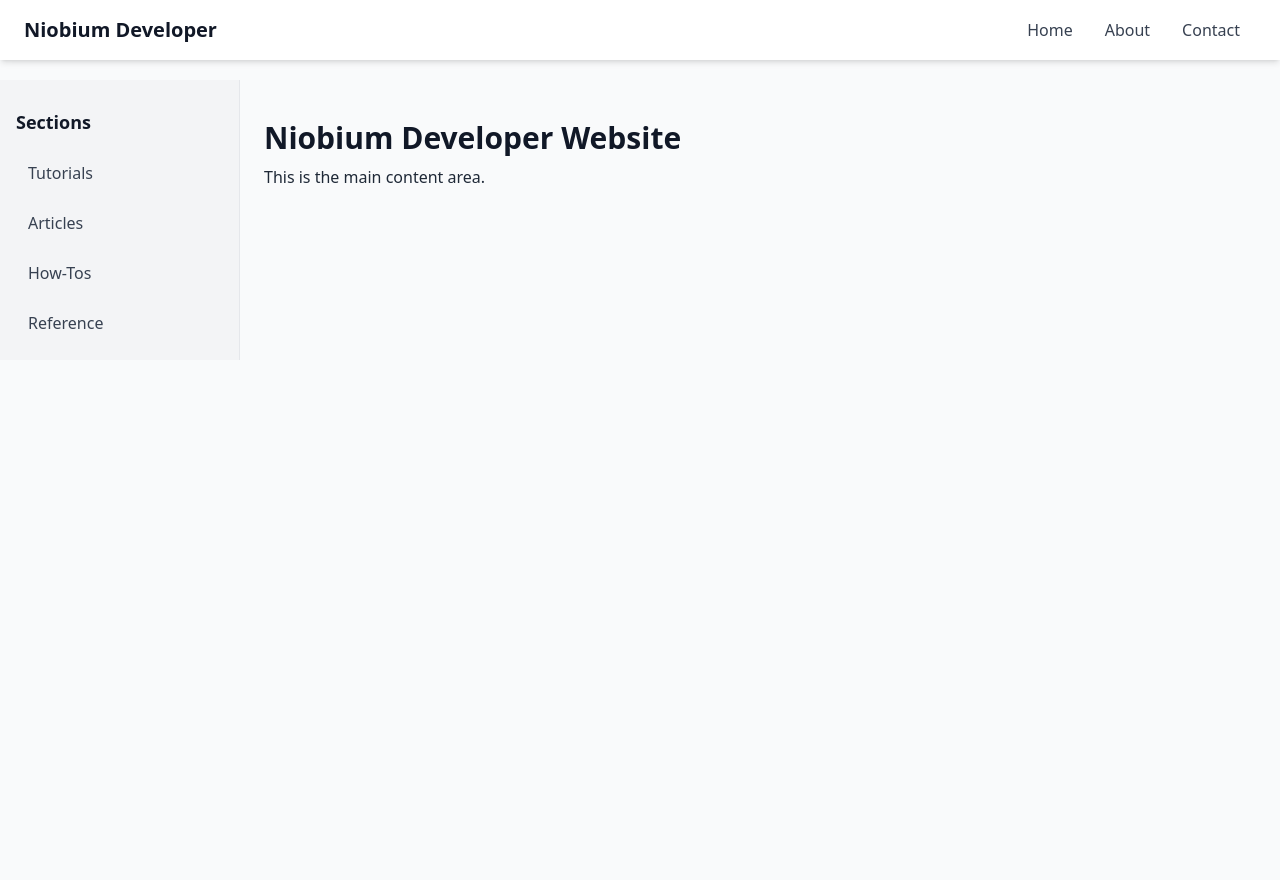
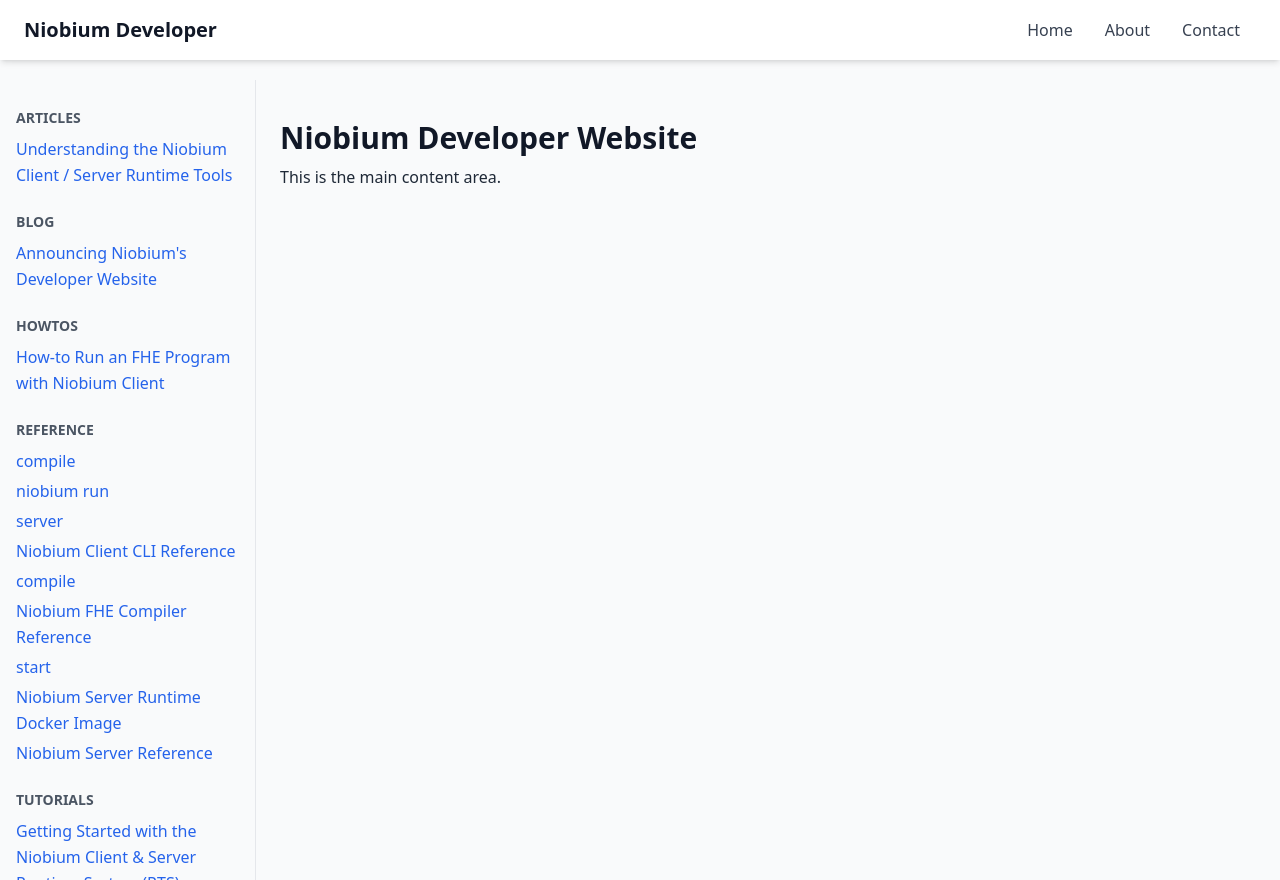
Before and after one commit to NiobiumInc/niobium-sdk, a Next.js app in the folder web/: page / in a window 1280 px wide. Before the commit the page ends 800 px from the top, so only its background shows below. Built offline with nearby package versions, Linux system fonts and the light colour scheme.

Commit message:
Add links to content in sidebar.

```diff
--- a/web/app/layout.tsx
+++ b/web/app/layout.tsx
@@ -1,4 +1,6 @@
 import React from "react";
+import { Sidebar } from '@/components/Sidebar';
+import { getDocsMetadata } from '@/lib/getDocsMetadata';
 import "./globals.css";
 
 export const metadata = {
@@ -7,6 +9,8 @@ export const metadata = {
 };
 
 export default function Layout({ children }: { children: React.ReactNode }) {
+  const docs = getDocsMetadata();
+
   return (
     <html lang="en">
       <body className="min-h-screen bg-gray-50 text-gray-800 font-sans">
@@ -41,45 +45,7 @@ export default function Layout({ children }: { children: React.ReactNode }) {
 
         <div className="flex pt-20 max-w-7xl mx-auto">
           {/* Side Context Menu */}
-          <aside className="w-60 bg-gray-100 p-4 border-r border-gray-200">
-            <h2 className="text-lg font-bold text-gray-900 mb-4">
-              Sections
-            </h2>
-            <ul className="space-y-2">
-              <li>
-                <a
-                  href="#"
-                  className="block px-3 py-2 rounded-md text-gray-700 hover:bg-gray-200 transition"
-                >
-                  Tutorials
-                </a>
-              </li>
-              <li>
-                <a
-                  href="#"
-                  className="block px-3 py-2 rounded-md text-gray-700 hover:bg-gray-200 transition"
-                >
-                  Articles
-                </a>
-              </li>
-              <li>
-                <a
-                  href="#"
-                  className="block px-3 py-2 rounded-md text-gray-700 hover:bg-gray-200 transition"
-                >
-                  How-Tos
-                </a>
-              </li>
-              <li>
-                <a
-                  href="#"
-                  className="block px-3 py-2 rounded-md text-gray-700 hover:bg-gray-200 transition"
-                >
-                  Reference
-                </a>
-              </li>
-            </ul>
-          </aside>
+          <Sidebar docs={docs} />
 
           {/* Main Content Pane */}
           <main className="flex-1 p-6">
--- /dev/null
+++ b/web/components/Sidebar.tsx
@@ -0,0 +1,65 @@
+import Link from 'next/link';
+import type { DocsBySection } from '@/lib/getDocsMetadata';
+
+export function Sidebar({ docs }: { docs: DocsBySection }) {
+  return (
+    <aside className="w-64 p-4 border-r h-screen overflow-auto">
+      <nav>
+        {Object.entries(docs).map(([section, items]) => (
+          <div key={section} className="mb-6">
+            <h2 className="text-sm font-semibold uppercase text-gray-600 mb-2">
+              {section}
+            </h2>
+            <ul className="space-y-1">
+              {items.map((doc) => (
+                <li key={doc.slug}>
+                  <Link href={`/${doc.slug}`} className="text-blue-600 hover:underline">
+                    {doc.title}
+                  </Link>
+                </li>
+              ))}
+            </ul>
+          </div>
+        ))}
+
+        <h2 className="text-lg font-bold text-gray-900 mb-4">
+          Sections
+        </h2>
+        <ul className="space-y-2">
+          <li>
+            <a
+              href="#"
+              className="block px-3 py-2 rounded-md text-gray-700 hover:bg-gray-200 transition"
+            >
+              Tutorials
+            </a>
+          </li>
+          <li>
+            <a
+              href="#"
+              className="block px-3 py-2 rounded-md text-gray-700 hover:bg-gray-200 transition"
+            >
+              Articles
+            </a>
+          </li>
+          <li>
+            <a
+              href="#"
+              className="block px-3 py-2 rounded-md text-gray-700 hover:bg-gray-200 transition"
+            >
+              How-Tos
+            </a>
+          </li>
+          <li>
+            <a
+              href="#"
+              className="block px-3 py-2 rounded-md text-gray-700 hover:bg-gray-200 transition"
+            >
+              Reference
+            </a>
+          </li>
+        </ul>
+      </nav>
+    </aside>
+  );
+}
--- /dev/null
+++ b/web/lib/getDocsMetadata.ts
@@ -0,0 +1,45 @@
+import fs from 'fs';
+import path from 'path';
+import matter from 'gray-matter';
+
+export type DocMetadata = {
+  slug: string;  // e.g., "reference/niobium-client/compile"
+  title: string; // from frontmatter
+};
+
+export type DocsBySection = Record<string, DocMetadata[]>;
+
+export function getDocsMetadata(): DocsBySection {
+  const contentDir = path.join(process.cwd(), 'content');
+
+  const result: DocsBySection = {};
+
+  function walk(dirPath: string) {
+    const entries = fs.readdirSync(dirPath, { withFileTypes: true });
+
+    for (const entry of entries) {
+      const fullPath = path.join(dirPath, entry.name);
+      const relativePath = path.relative(contentDir, fullPath);
+      const slug = relativePath.replace(/\.md$/, '').replace(/\\/g, '/'); // normalize on Windows
+
+      const topLevelDir = slug.split('/')[0];
+
+      if (entry.isDirectory()) {
+        walk(fullPath);
+      } else if (entry.isFile() && entry.name.endsWith('.md')) {
+        const raw = fs.readFileSync(fullPath, 'utf-8');
+        const { data } = matter(raw);
+        const metadata: DocMetadata = {
+          slug,
+          title: data.title ?? path.basename(slug),
+        };
+
+        if (!result[topLevelDir]) result[topLevelDir] = [];
+        result[topLevelDir].push(metadata);
+      }
+    }
+  }
+
+  walk(contentDir);
+  return result;
+}
```
